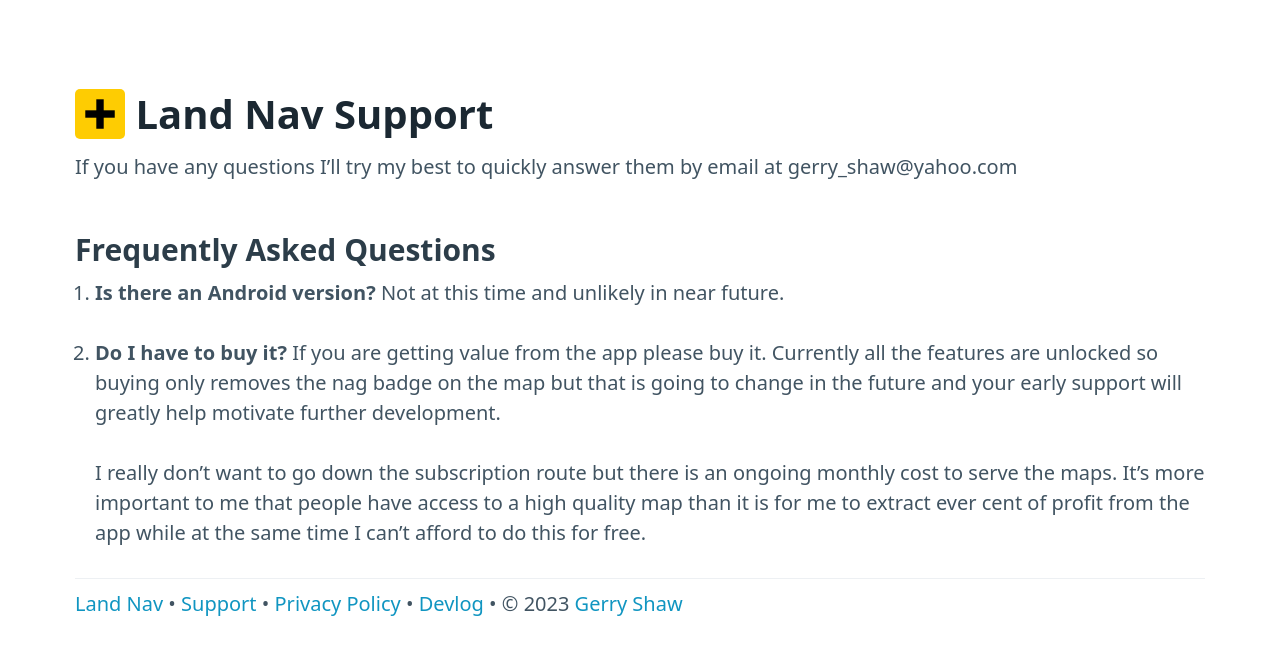
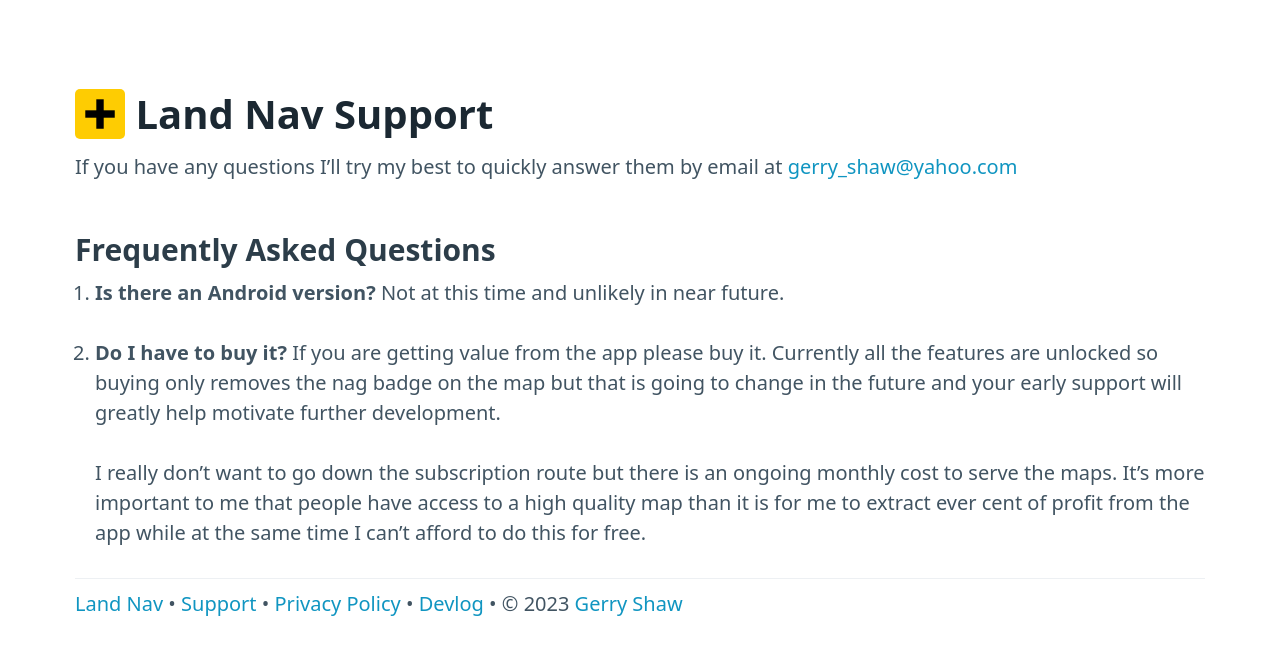
Before and after one commit to gshaw/LandNav.website, a Jekyll site: the page built from support.md, in a window 1280 px wide. Shown: the top 655 px of the page. Built offline with Jekyll 4.4.1, drawn with Linux system fonts in a browser that asks for light colours; part of the change alters nothing that is shown.

```diff
--- a/support.md
+++ b/support.md
@@ -2,7 +2,7 @@
 title: Land Nav Support
 ---
 
-If you have any questions I'll try my best to quickly answer them by email at gerry_shaw@yahoo.com
+If you have any questions I'll try my best to quickly answer them by email at [gerry_shaw@yahoo.com](mailto:gerry_shaw@yahoo.com?subject=[Land Nav Support])
 
 ### Frequently Asked Questions
 
```
